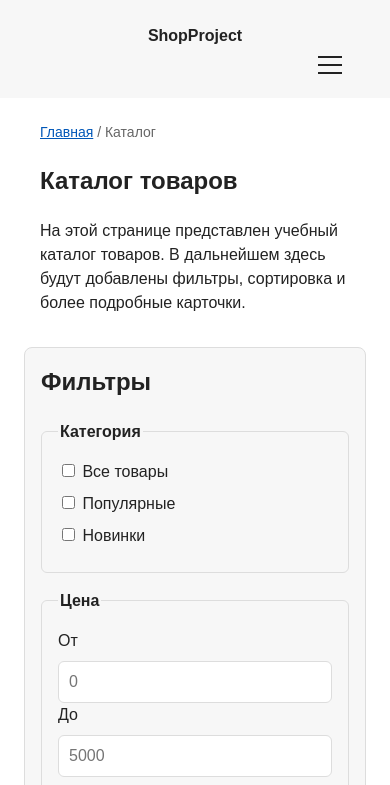
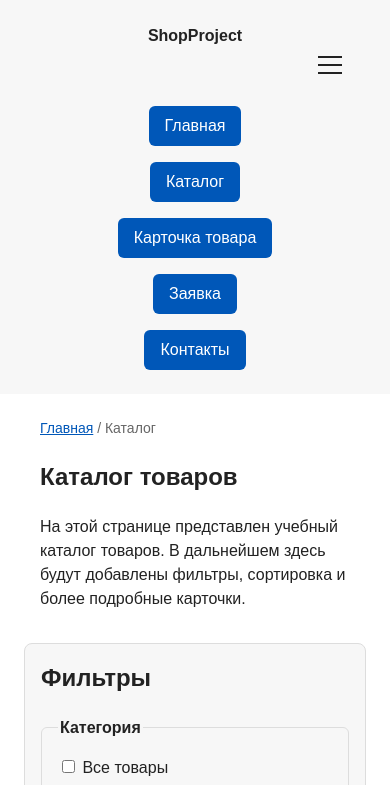
Before and after one commit to VexelON/kr3-responsive-shop, a plain HTML site: page catalog.html in a window 390 px wide. Both pictures are taken after a click on the button "Открыть меню". Shown: the top 785 px of the page. Drawn offline with Linux system fonts and the light colour scheme.

Commit message:
fix: prevent JS errors on pages without modal

```diff
--- a/js/main.js
+++ b/js/main.js
@@ -1,23 +1,48 @@
+// Скрипт выполняется после загрузки DOM
+document.addEventListener('DOMContentLoaded', () => {
+
+    // --- 1. Логика бургер-меню ---
+    const navToggle = document.querySelector('.site-nav__toggle');
+    const siteNav = document.getElementById('site-navigation');
+
+    if (navToggle && siteNav) {
+        navToggle.addEventListener('click', () => {
+            const isExpanded = navToggle.getAttribute('aria-expanded') === 'true';
+            navToggle.setAttribute('aria-expanded', !isExpanded);
+            siteNav.classList.toggle('site-nav--open');
+        });
+    }
+
+    // --- 2. Логика модального окна (только для index.html) ---
     const orderDialog = document.getElementById('order-dialog');
     const orderButtons = document.querySelectorAll('.product-card__button');
     const closeDialogButton = document.getElementById('close-order-dialog');
     const selectedProductInput = document.getElementById('selected-product');
 
+    // Проверяем, есть ли модальное окно на странице
+    if (orderDialog && orderButtons.length > 0) {
         orderButtons.forEach((button) => {
             button.addEventListener('click', () => {
                 const productName = button.dataset.product;
+                if (selectedProductInput) {
                     selectedProductInput.value = productName;
+                }
                 orderDialog.showModal();
             });
         });
+    }
 
+    if (closeDialogButton && orderDialog) {
         closeDialogButton.addEventListener('click', () => {
             orderDialog.close();
         });
+    }
 
+    // --- 3. Логика формы (только для index.html) ---
     const orderForm = document.getElementById('order-form');
     const successMessage = document.getElementById('success-message');
 
+    if (orderForm && successMessage && orderDialog) {
         orderForm.addEventListener('submit', (event) => {
             event.preventDefault();
 
@@ -42,16 +67,5 @@ orderForm.addEventListener('submit', (event) => {
             orderForm.reset();
             orderDialog.close();
         });
-
-
-// Логика бургер-меню
-const navToggle = document.querySelector('.site-nav__toggle');
-const siteNav = document.getElementById('site-navigation');
-
-if (navToggle && siteNav) {
-    navToggle.addEventListener('click', () => {
-        const isExpanded = navToggle.getAttribute('aria-expanded') === 'true';
-        navToggle.setAttribute('aria-expanded', !isExpanded);
-        siteNav.classList.toggle('site-nav--open');
+    }
 });
-}
```
Also changed, not shown: catalog.html (line endings or trailing spaces). Lines whose indentation alone changed are shown as unchanged.
